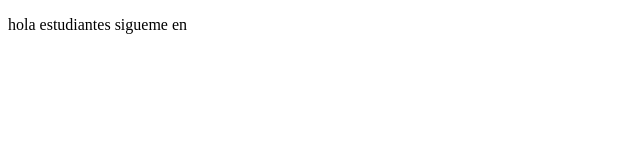
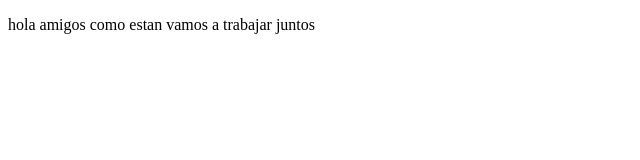
Before and after one commit to sergio205/proyectoDemoCursoPrework, a plain HTML site: page index.html in a window 1280 px wide. Shown: the whole page, without its empty margins (0-640 px from the left). Drawn offline with Linux system fonts and the light colour scheme.

Commit message:
cambios agragados sitio de twithc

```diff
--- a/index.html
+++ b/index.html
@@ -7,6 +7,6 @@
     <title>la vida es mdsfdsfdsfaravillodasa</title>
 </head>
 <body>
-    <p>hola estudiantes sigueme en </p>
+    <p>hola amigos  como estan vamos a trabajar juntos </p>
 </body>
 </html>
```
